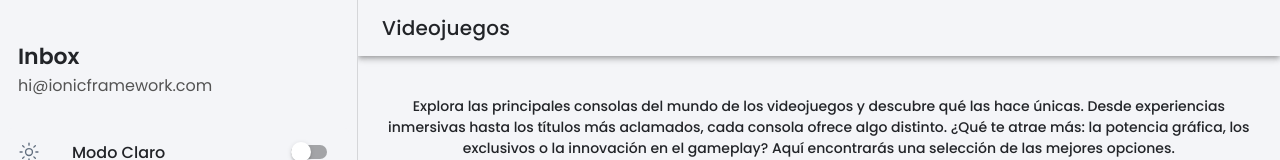
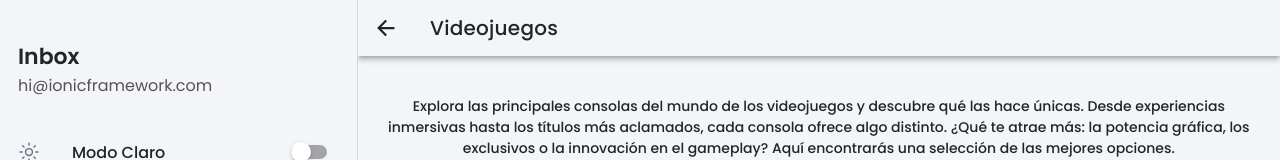
Before and after one commit to AlanGaBer11/StarWiki-App, a React (Vite) app in the folder Frontend/: page /videojuegos in a window 1280 px wide. Shown: the top 160 px of the page. Built offline with nearby package versions, Linux system fonts and the light colour scheme.

Commit message:
Feat: Back Button implementado

```diff
--- a/Frontend/src/pages/anime/AnimePage.tsx
+++ b/Frontend/src/pages/anime/AnimePage.tsx
@@ -15,6 +15,7 @@ import {
   IonCardTitle,
   IonCardContent,
   IonButton,
+  IonBackButton,
 } from "@ionic/react";
 import { ANIMES } from "../../data/AnimeData";
 import "./AnimaPage.css";
@@ -26,6 +27,7 @@ const AnimePage: React.FC = () => {
         <IonToolbar>
           <IonButtons slot="start">
             <IonMenuButton />
+            <IonBackButton defaultHref="/inicio" />
           </IonButtons>
           <IonTitle>Anime</IonTitle>
         </IonToolbar>
--- a/Frontend/src/pages/videogames/VideoGamesPage.tsx
+++ b/Frontend/src/pages/videogames/VideoGamesPage.tsx
@@ -15,6 +15,7 @@ import {
   IonCardTitle,
   IonCardContent,
   IonButton,
+  IonBackButton,
 } from "@ionic/react";
 
 import { GAMECONSOLES } from "../../data/videoGamesData";
@@ -27,6 +28,7 @@ const VideoGamesPage: React.FC = () => {
         <IonToolbar>
           <IonButtons slot="start">
             <IonMenuButton />
+            <IonBackButton defaultHref="/inicio" />
           </IonButtons>
           <IonTitle>Videojuegos</IonTitle>
         </IonToolbar>
```
